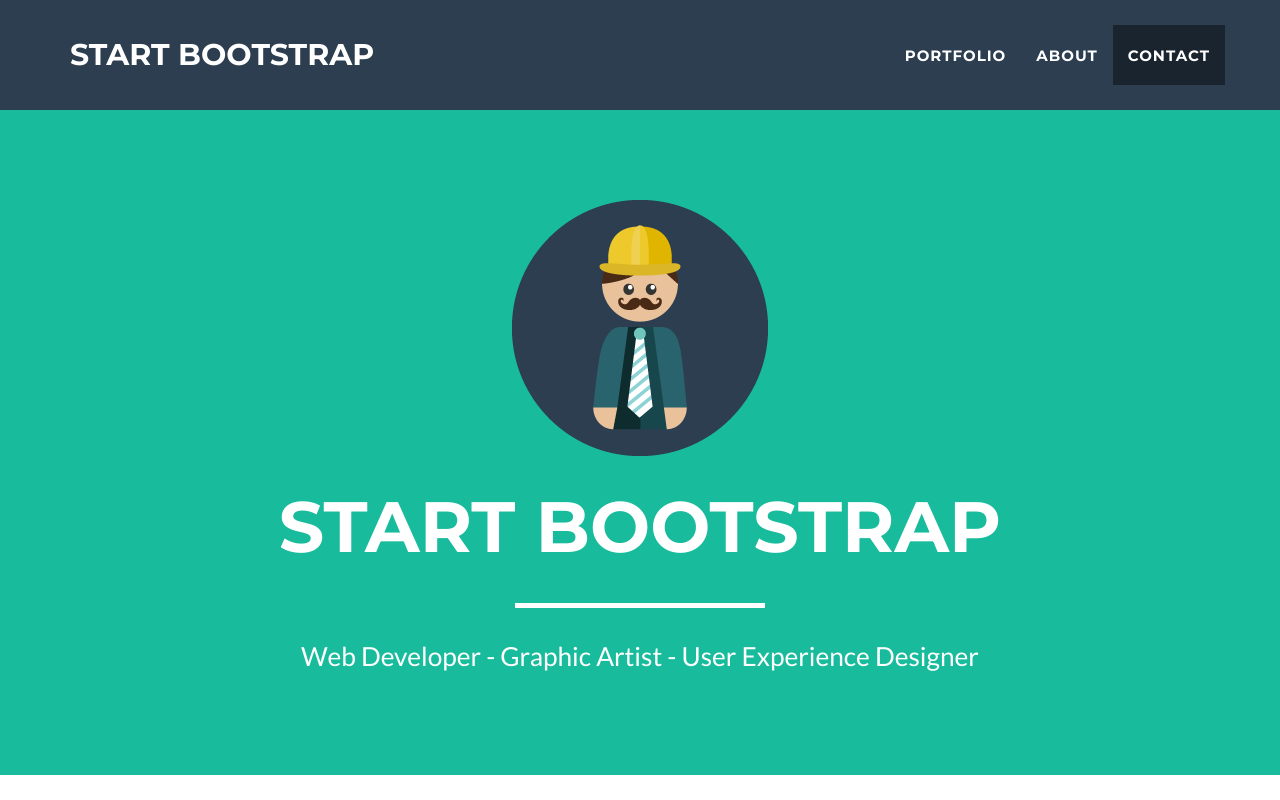
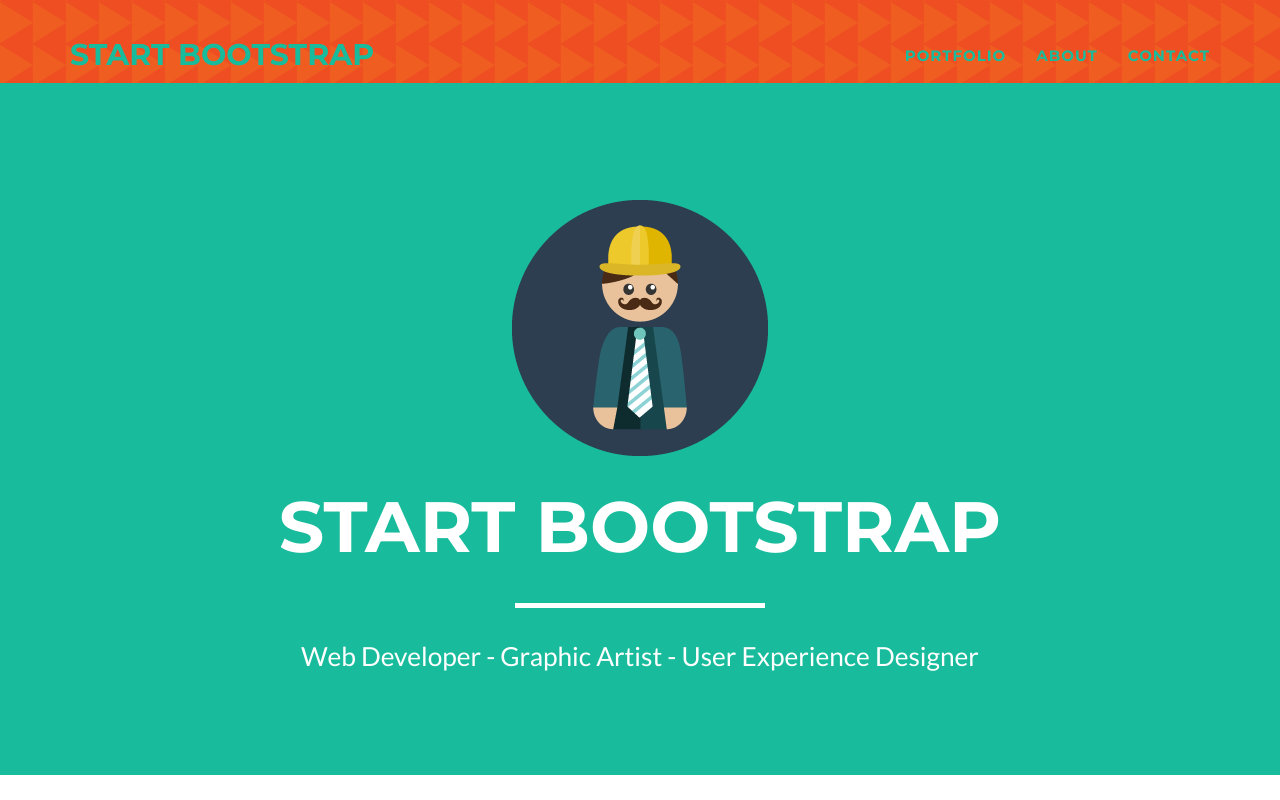
Before and after one commit to EdmarJr/Pantec, a plain HTML site: page index.html in a window 1280 px wide. Shown: the top 800 px of the page. Drawn offline with nearby package versions, Linux system fonts and the light colour scheme.

Commit message:
criacao background menu/pedacoBackGroundMenu.png

```diff
--- /dev/null
+++ b/css/pantec.css
@@ -0,0 +1,4 @@
+.navbar-default-pantec {
+    background: url("../img/menu/pedacoBackGroundMenu.png") repeat-x;
+    border-color:transparent;
+}
--- a/index.html
+++ b/index.html
@@ -13,6 +13,7 @@
 
     <!-- Bootstrap Core CSS - Uses Bootswatch Flatly Theme: http://bootswatch.com/flatly/ -->
     <link href="css/bootstrap.min.css" rel="stylesheet">
+    <link href="css/pantec.css" rel="stylesheet">
 
     <!-- Custom CSS -->
     <link href="css/freelancer.css" rel="stylesheet">
@@ -34,7 +35,7 @@
 <body id="page-top" class="index">
 
     <!-- Navigation -->
-    <nav class="navbar navbar-default navbar-fixed-top">
+    <nav class="navbar navbar-default-pantec navbar-fixed-top">
         <div class="container">
             <!-- Brand and toggle get grouped for better mobile display -->
             <div class="navbar-header page-scroll">
```
Also changed, not shown: img/menu/pedacoBackGroundMenu.png (added).
